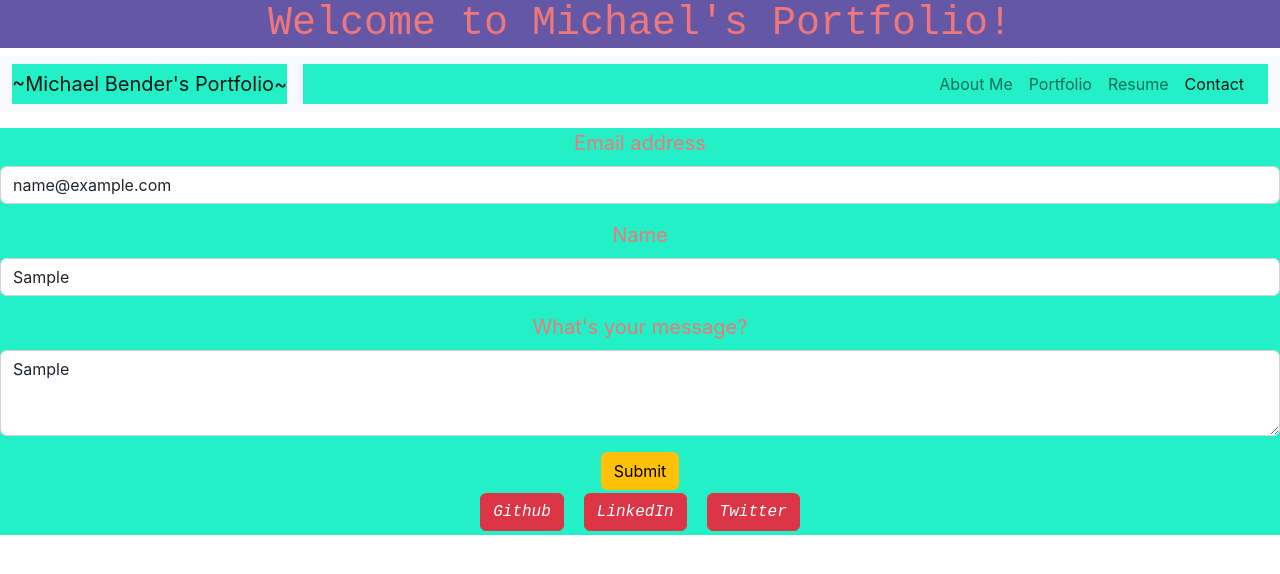
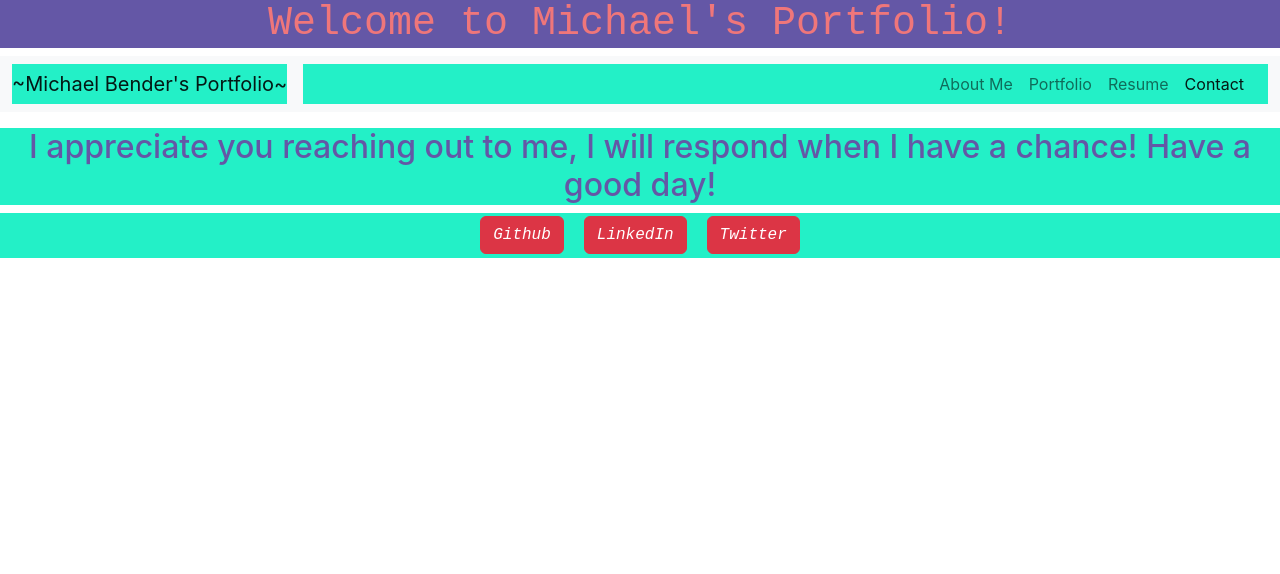
Before and after one commit to PintoDrop/portreact, a React (Create React App) app: page /contact in a window 1280 px wide. Both pictures are taken after typing "name@example.com", "Sample", "Sample" into the empty fields and a click on the button "Submit". Shown: the top 574 px of the page. Built offline with nearby package versions, Linux system fonts and the light colour scheme.

Commit message:
fixing contact form

```diff
--- a/src/App.css
+++ b/src/App.css
@@ -172,6 +172,12 @@ h2 {
   /* font-family: "Courier New", Courier, monospace; */
 }
 
+.error {
+  color: #7D7ABC;
+  font-size: 25px;
+  font-family: monospace;
+}
+
 /*
 color scheme:
 Yellow: #FFE347
--- a/src/Pages/Contact.js
+++ b/src/Pages/Contact.js
@@ -1,41 +1,48 @@
 import React, { useState } from "react";
-import Form from 'react-bootstrap/Form';
+import Form from "react-bootstrap/Form";
 import Button from "react-bootstrap/Button";
-// import Card from "react-bootstrap/Card";
-import { validateEmail } from "../utils/helper";
+// import { validateEmail } from "../utils/helper";
 
 function Contact() {
   const [name, setName] = useState("");
   const [email, setEmail] = useState("");
   const [message, setMessage] = useState("");
   const [errorMessage, setErrorMessage] = useState("");
-  // const [isSubmitted, setIsSubmitted] = useState(false);
+  const [isSubmitted, setIsSubmitted] = useState(false);
 
   const handleSubmit = (e) => {
     e.preventDefault();
     if (!email || !name || !message) {
-      setErrorMessage("All fields must be filled out");
+      setErrorMessage("Please make sure all fields are filled out.");
       return;
     }
-
-    if(!validateEmail(email)) {
-      setErrorMessage("Must enter a valid email");
+    if (!validateEmail(email)) {
+      setErrorMessage("Please enter a valid email address");
       return;
     }
-    validateEmail();
-    // setIsSubmitted(true);
+    setIsSubmitted(true);
+
   };
 
-
+  const validateEmail = (email) => {
+    const re = /\S+@\S+\.\S+/;
+    return re.test(email);
+  };
 
   return (
-    <Form className="contactForm" onSubmit={handleSubmit}>
-      {errorMessage && <div className="error">{errorMessage}</div>}
+    <div className="contactForm">
+      {isSubmitted ? (
+        <h2>
+          I appreciate you reaching out to me, I will respond when I have a
+          chance! Have a good day!{" "}
+        </h2>
+      ) : (
+        <Form onSubmit={handleSubmit}>
           <Form.Group className="mb-3" controlId="exampleForm.ControlInput1">
             <Form.Label>Email address</Form.Label>
             <Form.Control
               type="email"
-          placeholder="What's your emai?"
+              placeholder="What's your email?"
               value={email}
               onChange={(e) => setEmail(e.target.value)}
             />
@@ -44,7 +51,7 @@ function Contact() {
           <Form.Group className="mb-3" controlId="exampleForm.ControlInput1">
             <Form.Label>Name</Form.Label>
             <Form.Control
-          type="name"
+              type="text"
               placeholder="What's your name?"
               value={name}
               onChange={(e) => setName(e.target.value)}
@@ -55,19 +62,24 @@ function Contact() {
             <Form.Label>What's your message?</Form.Label>
             <Form.Control
               as="textarea"
-          placeholder="Enter your message here"
+              placeholder="Put your message here"
               rows={3}
               value={message}
               onChange={(e) => setMessage(e.target.value)}
             />
+          {errorMessage && <div className="error">{errorMessage}</div>}
           </Form.Group>
 
-      <Button variant="warning text-center" className="contactBtn">
+          <Button
+            variant="warning text-center"
+            type="submit"
+            className="contactBtn"
+          >
             Submit
           </Button>
         </Form>
-    //  </Card.Body>
-    //   </Card>
+      )}
+    </div>
   );
 }
 
```
Also changed, not shown: 1 other file (tests, documents, lock files or other folders). Lines whose indentation alone changed are shown as unchanged.
